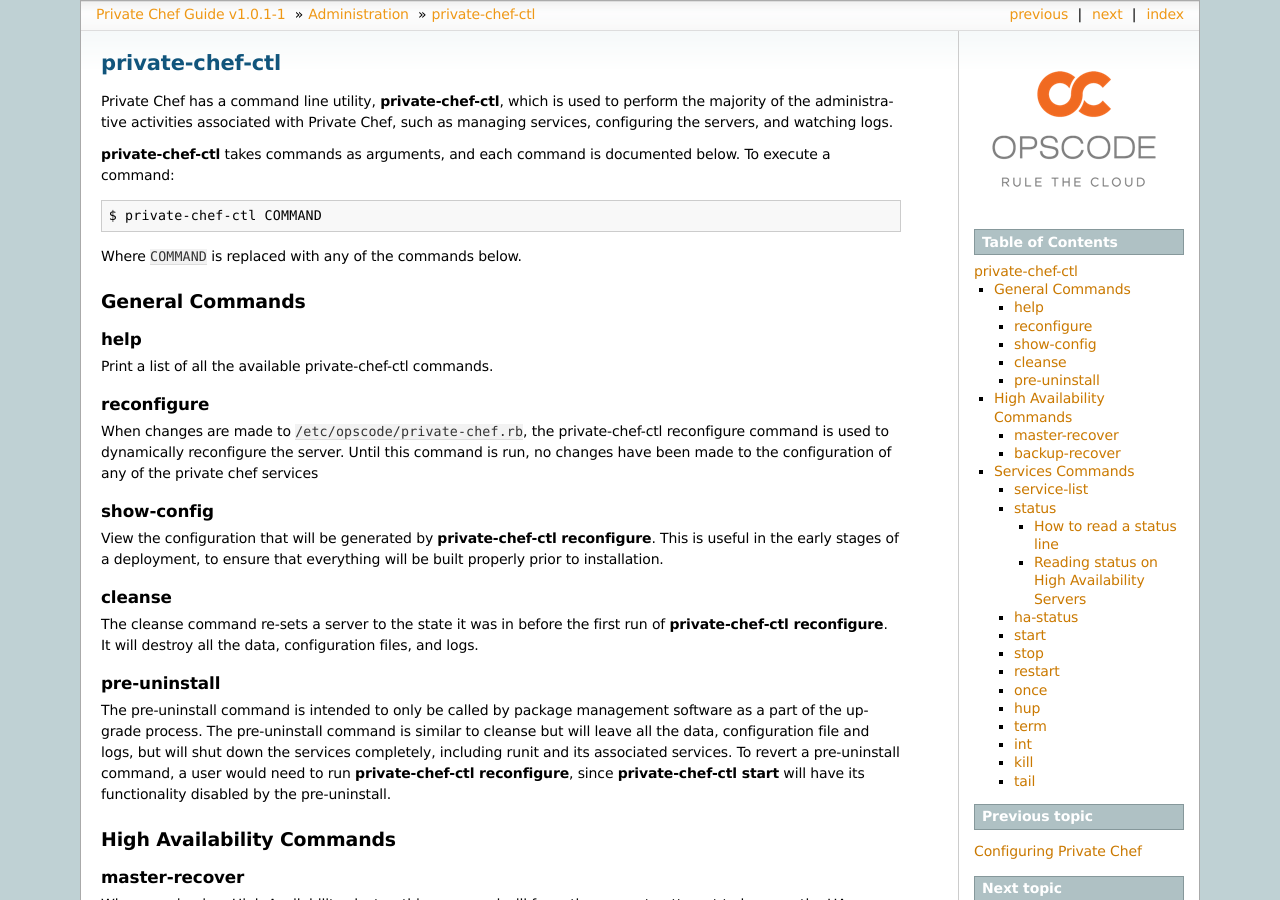
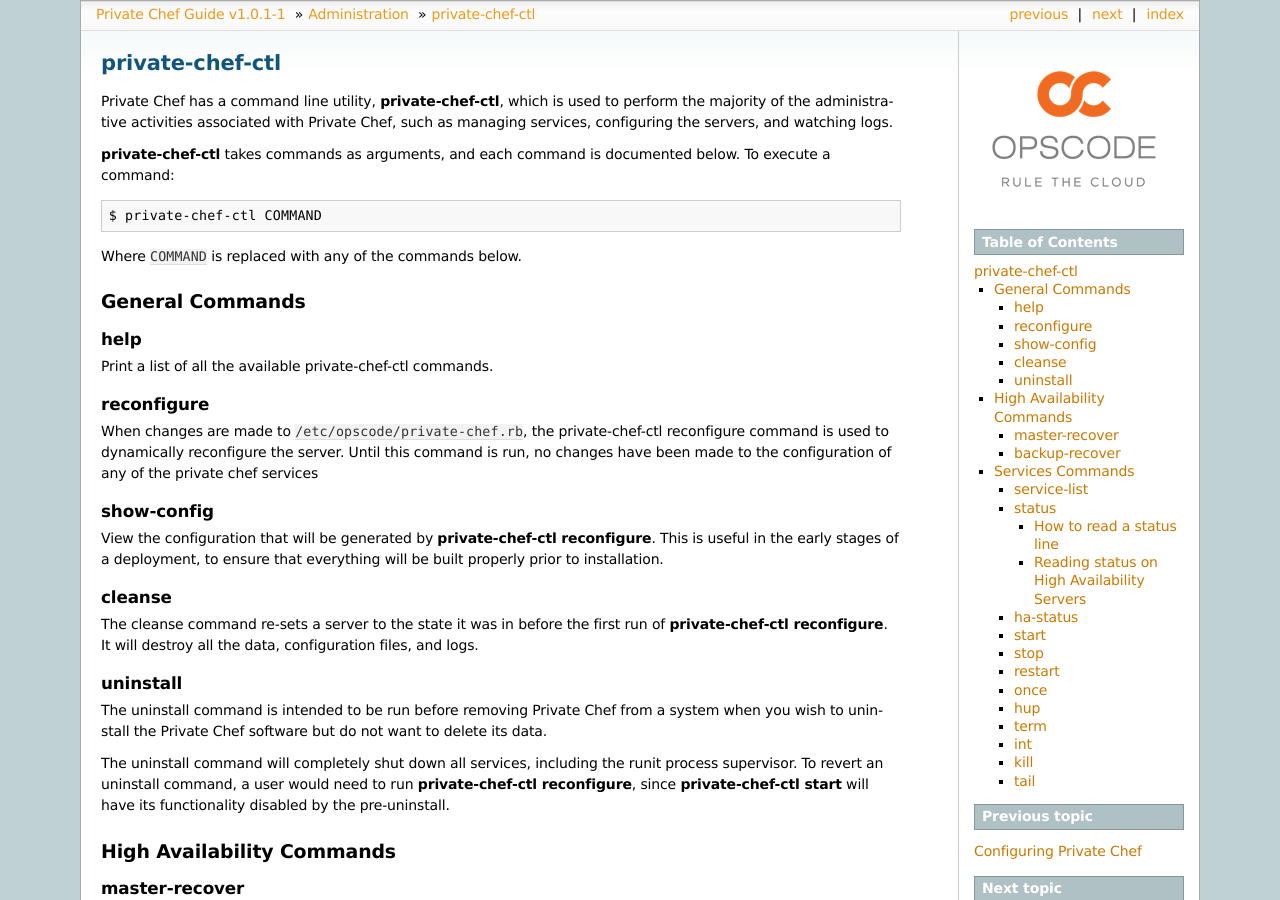
Before and after one commit to chef-boneyard/private-chef-administration, a Sphinx documentation site: the page built from source/administration/private_chef_ctl.rst, in a window 1280 px wide and 900 px high. Built offline with Sphinx 7.4.7, drawn with Linux system fonts in a browser that asks for light colours.

Commit message:
update private-chef-ctl docs for uninstall command

```diff
--- a/source/administration/private_chef_ctl.rst
+++ b/source/administration/private_chef_ctl.rst
@@ -64,14 +64,16 @@
 .. index::
   pair: private-chef-ctl; pre-uninstall
 
-pre-uninstall
+uninstall
 ~~~~~~~~~~~~~
 
-The pre-uninstall command is intended to only be called by package management software
-as a part of the upgrade process.  The pre-uninstall command is similar to cleanse but will leave all the
-data, configuration file and logs, but will shut down the services completely, including
-runit and its associated services.  To revert a pre-uninstall command, a user would
-need to run :command:`private-chef-ctl reconfigure`, since :command:`private-chef-ctl start`
+The uninstall command is intended to be run before removing Private Chef from a
+system when you wish to uninstall the Private Chef software but do not want to
+delete its data.
+
+The uninstall command will completely shut down all services, including the
+runit process supervisor.  To revert an uninstall command, a user would need to
+run :command:`private-chef-ctl reconfigure`, since :command:`private-chef-ctl start`
 will have its functionality disabled by the pre-uninstall.
 
 High Availability Commands
```
